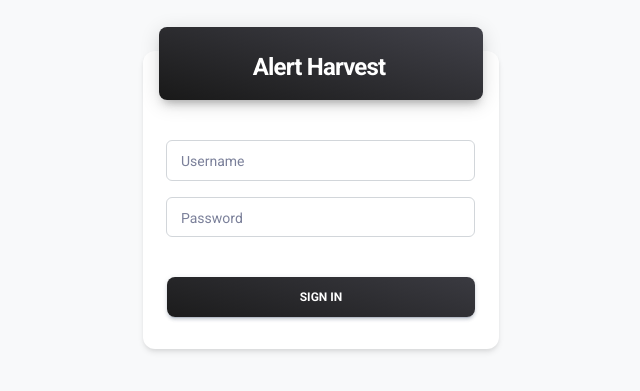
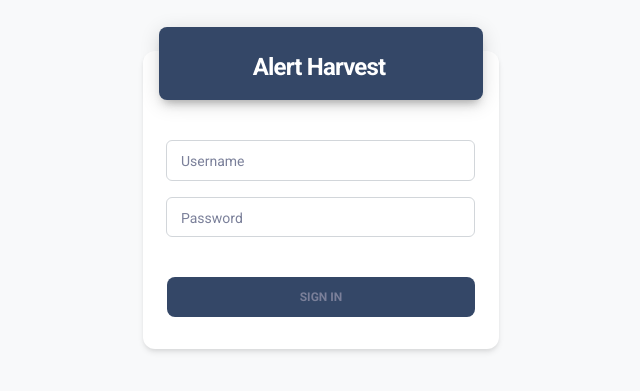
Before and after one commit to gillesdelhaes/AlertHarvest, a Django app: page /viz/login/ in a window 1280 px wide. Shown: the top 391 px of the page, without its empty margins (319-959 px from the left). Run offline with Django 5.2, Linux system fonts and the light colour scheme; parts of the project's set-up code (start-up, migrations or seed data) failed here and were passed over; some libraries are stand-ins or nearby versions.

Commit message:
Little update on login template design

```diff
--- a/AlertHarvest/templates/accounts/login.html
+++ b/AlertHarvest/templates/accounts/login.html
@@ -45,7 +45,7 @@
             <div class="col-lg-4 col-md-8 col-12 mx-auto">
               <div class="card z-index-0 fadeIn3 fadeInBottom">
                 <div class="card-header p-0 position-relative mt-n4 mx-3 z-index-2">
-                  <div class="bg-gradient-dark shadow-dark border-radius-lg py-3 pe-1">
+                  <div class="bg-dark shadow-dark border-radius-lg py-3 pe-1">
                     <h4 class="text-white font-weight-bolder text-center mt-2 mb-0">Alert Harvest</h4>
                   </div>
                 </div>
@@ -61,7 +61,7 @@
                       <input type="password" name="password" id="password" class="form-control">
                     </div>
                     <div class="text-center">
-                      <button type="submit" value="login" class="btn bg-gradient-dark w-100 my-4 mb-2">Sign in</button>
+                      <button type="submit" value="login" class="btn bg-dark w-100 my-4 mb-2">Sign in</button>
                     </div>
                   </form>
                 </div>
```
